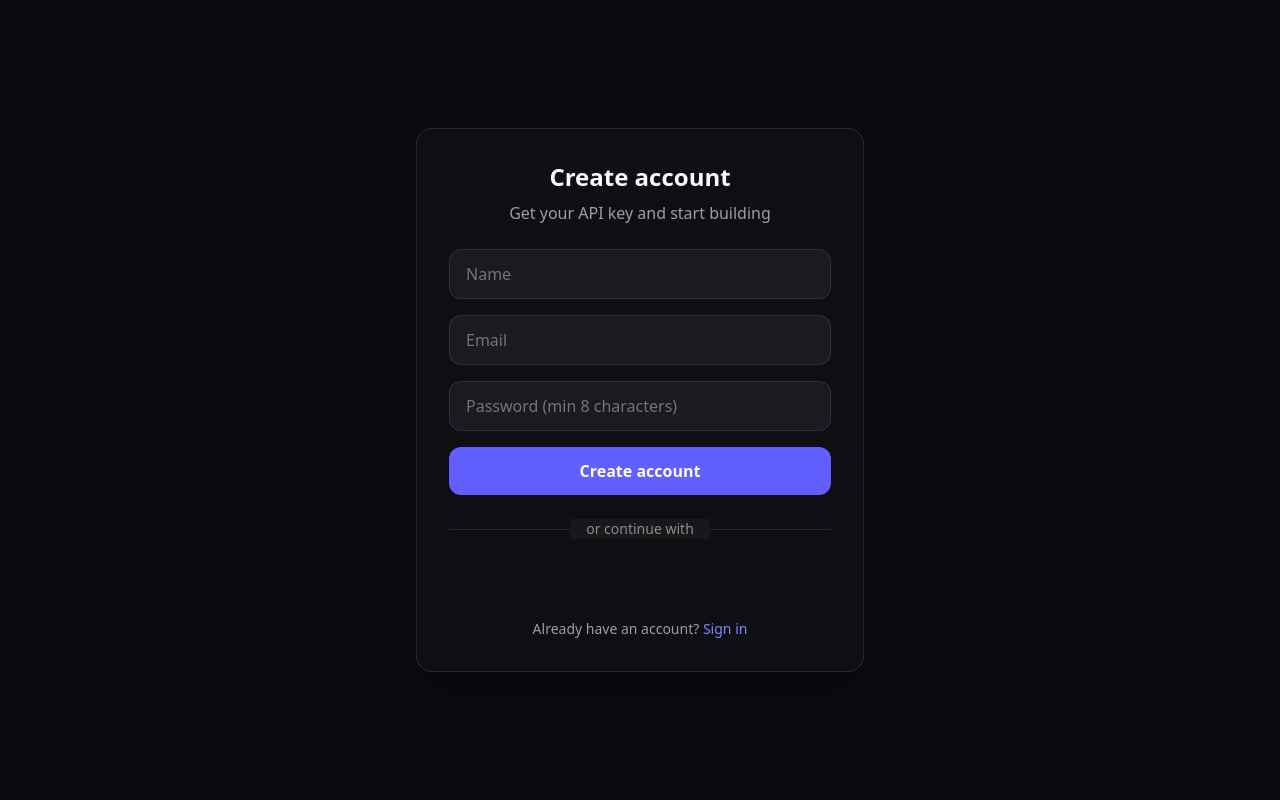
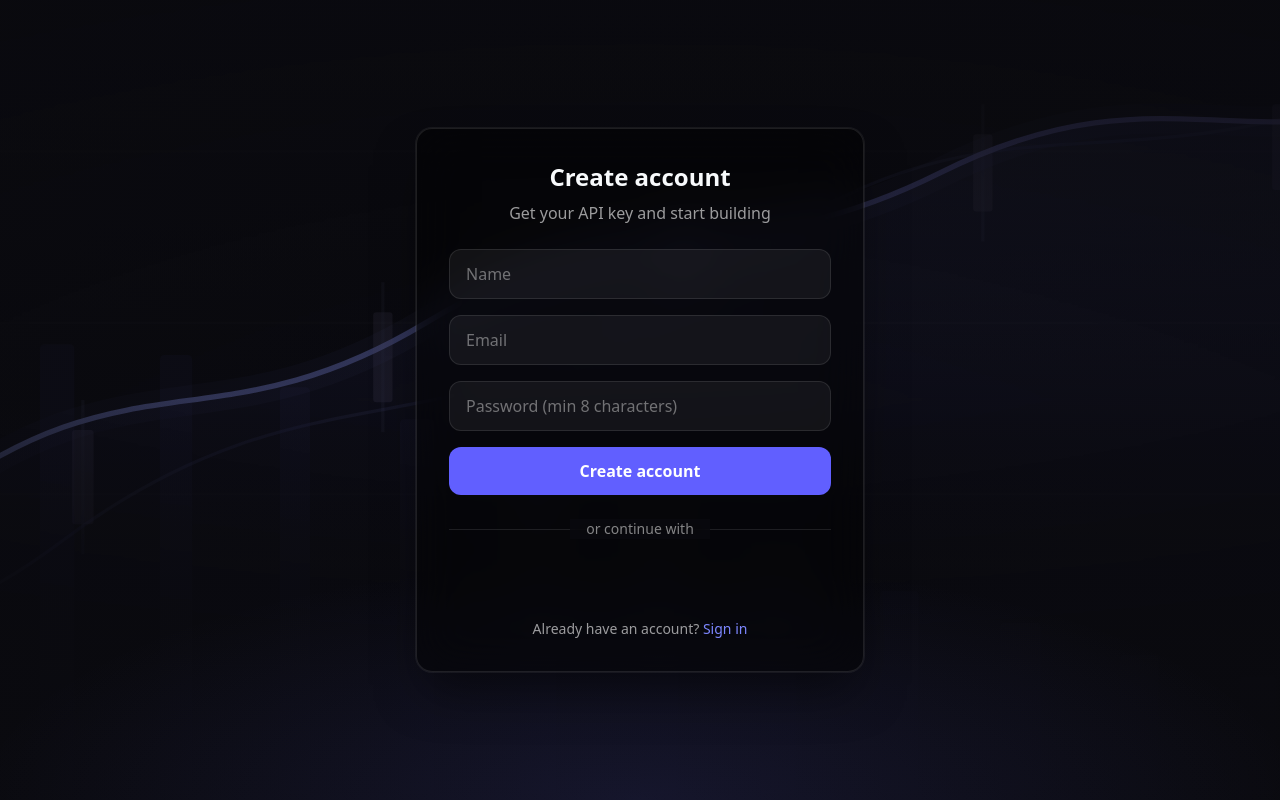
Before and after one commit to vickyramz514/cineprompt-ai, a Next.js app: page /auth/signup in a window 1280 px wide. Built offline with nearby package versions, Linux system fonts and the light colour scheme.

Commit message:
UI is fine

```diff
--- a/src/app/auth/login/page.tsx
+++ b/src/app/auth/login/page.tsx
@@ -6,6 +6,7 @@ import { useRouter } from "next/navigation";
 import { useAuth } from "@/hooks/useAuth";
 import { getAccessToken } from "@/lib/api";
 import GoogleLoginButton from "@/components/GoogleLoginButton";
+import AuthPageShell from "@/components/auth/AuthPageShell";
 
 export default function LoginPage() {
   const router = useRouter();
@@ -31,9 +32,9 @@ export default function LoginPage() {
   };
 
   return (
-    <div className="flex min-h-screen items-center justify-center px-4">
+    <AuthPageShell>
       <div className="w-full max-w-md">
-        <div className="rounded-2xl border border-white/10 bg-white/[0.02] p-8 shadow-2xl">
+        <div className="rounded-2xl border border-white/10 bg-black/45 p-8 shadow-2xl shadow-black/50 backdrop-blur-xl ring-1 ring-white/[0.06]">
           <div className="text-center">
             <h1 className="text-2xl font-bold">Welcome back</h1>
             <p className="mt-2 text-white/60">Sign in to Data Captain</p>
@@ -107,7 +108,7 @@ export default function LoginPage() {
                 <div className="w-full border-t border-white/10" />
               </div>
               <div className="relative flex justify-center text-sm">
-                <span className="bg-zinc-900 px-4 text-white/50">or continue with</span>
+                <span className="bg-[#0a0a0f]/85 px-4 text-white/50 backdrop-blur-sm">or continue with</span>
               </div>
             </div>
             <div className="mt-4 flex justify-center">
@@ -125,6 +126,6 @@ export default function LoginPage() {
           </p>
         </div>
       </div>
-    </div>
+    </AuthPageShell>
   );
 }
--- a/src/app/auth/signup/page.tsx
+++ b/src/app/auth/signup/page.tsx
@@ -6,6 +6,7 @@ import { useRouter, useSearchParams } from "next/navigation";
 import { useAuth } from "@/hooks/useAuth";
 import { getAccessToken } from "@/lib/api";
 import GoogleLoginButton from "@/components/GoogleLoginButton";
+import AuthPageShell from "@/components/auth/AuthPageShell";
 
 function SignupContent() {
   const router = useRouter();
@@ -33,9 +34,9 @@ function SignupContent() {
   };
 
   return (
-    <div className="flex min-h-screen items-center justify-center px-4">
+    <AuthPageShell>
       <div className="w-full max-w-md">
-        <div className="rounded-2xl border border-white/10 bg-white/[0.02] p-8 shadow-2xl">
+        <div className="rounded-2xl border border-white/10 bg-black/45 p-8 shadow-2xl shadow-black/50 backdrop-blur-xl ring-1 ring-white/[0.06]">
           <div className="text-center">
             <h1 className="text-2xl font-bold">Create account</h1>
             <p className="mt-2 text-white/60">Get your API key and start building</p>
@@ -89,7 +90,7 @@ function SignupContent() {
                 <div className="w-full border-t border-white/10" />
               </div>
               <div className="relative flex justify-center text-sm">
-                <span className="bg-zinc-900 px-4 text-white/50">or continue with</span>
+                <span className="bg-[#0a0a0f]/85 px-4 text-white/50 backdrop-blur-sm">or continue with</span>
               </div>
             </div>
             <div className="mt-4 flex justify-center">
@@ -107,13 +108,19 @@ function SignupContent() {
           </p>
         </div>
       </div>
-    </div>
+    </AuthPageShell>
   );
 }
 
 export default function SignupPage() {
   return (
-    <Suspense fallback={<div className="flex min-h-screen items-center justify-center">Loading...</div>}>
+    <Suspense
+      fallback={
+        <AuthPageShell>
+          <p className="text-white/50">Loading...</p>
+        </AuthPageShell>
+      }
+    >
       <SignupContent />
     </Suspense>
   );
--- /dev/null
+++ b/src/components/auth/AuthPageShell.tsx
@@ -0,0 +1,17 @@
+"use client";
+
+import type { ReactNode } from "react";
+import AuthMarketChartBackdrop from "@/components/landing/AuthMarketChartBackdrop";
+
+export default function AuthPageShell({ children }: { children: ReactNode }) {
+  return (
+    <div className="relative min-h-screen overflow-hidden bg-[#0a0a0f]">
+      <AuthMarketChartBackdrop />
+      <div className="pointer-events-none fixed inset-0 z-[1] bg-[radial-gradient(ellipse_88%_78%_at_50%_42%,rgba(10,10,15,0.58),rgba(10,10,15,0.9))]" />
+      <div className="pointer-events-none fixed inset-0 z-[1] bg-[radial-gradient(ellipse_100%_58%_at_50%_100%,rgba(99,102,241,0.13),transparent_52%)]" />
+      <div className="relative z-10 flex min-h-screen items-center justify-center px-4 py-12">
+        {children}
+      </div>
+    </div>
+  );
+}
--- /dev/null
+++ b/src/components/landing/AuthMarketChartBackdrop.tsx
@@ -0,0 +1,177 @@
+"use client";
+
+import { motion } from "framer-motion";
+
+/**
+ * Full-viewport animated market chart for auth pages (unique gradient ids vs hero).
+ */
+export default function AuthMarketChartBackdrop() {
+  return (
+    <div className="pointer-events-none fixed inset-0 z-0 overflow-hidden" aria-hidden>
+      <motion.div
+        className="absolute inset-0 flex min-h-full items-center justify-center"
+        initial={{ opacity: 0 }}
+        animate={{ opacity: 1 }}
+        transition={{ duration: 0.8 }}
+      >
+        <motion.div
+          className="flex h-[120vh] w-[130vw] min-w-full max-w-[1600px] items-end justify-center opacity-[0.92] sm:opacity-100"
+          animate={{ opacity: [0.88, 1, 0.88] }}
+          transition={{ duration: 10, repeat: Infinity, ease: "easeInOut" }}
+        >
+          <svg
+            className="h-full w-full max-h-[900px] shrink-0"
+            viewBox="0 0 1200 420"
+            preserveAspectRatio="xMidYMid slice"
+            xmlns="http://www.w3.org/2000/svg"
+          >
+            <defs>
+              <linearGradient id="auth-chart-area" x1="0" y1="0" x2="0" y2="1">
+                <stop offset="0%" stopColor="rgb(129, 140, 248)" stopOpacity="0.28" />
+                <stop offset="50%" stopColor="rgb(99, 102, 241)" stopOpacity="0.1" />
+                <stop offset="100%" stopColor="rgb(15, 15, 20)" stopOpacity="0" />
+              </linearGradient>
+              <linearGradient id="auth-chart-line" x1="0" y1="0" x2="1" y2="0">
+                <stop offset="0%" stopColor="rgb(165, 180, 252)" />
+                <stop offset="50%" stopColor="rgb(129, 140, 248)" />
+                <stop offset="100%" stopColor="rgb(167, 139, 250)" />
+              </linearGradient>
+              <linearGradient id="auth-chart-glow" x1="0" y1="0" x2="1" y2="0">
+                <stop offset="0%" stopColor="rgb(99, 102, 241)" stopOpacity="0" />
+                <stop offset="50%" stopColor="rgb(129, 140, 248)" stopOpacity="0.4" />
+                <stop offset="100%" stopColor="rgb(99, 102, 241)" stopOpacity="0" />
+              </linearGradient>
+            </defs>
+
+            {[80, 160, 240, 320].map((y) => (
+              <line
+                key={y}
+                x1="0"
+                y1={y}
+                x2="1200"
+                y2={y}
+                stroke="rgba(255,255,255,0.035)"
+                strokeWidth="1"
+              />
+            ))}
+
+            {[
+              [40, 280, 12],
+              [96, 260, 14],
+              [152, 240, 15],
+              [208, 220, 16],
+              [264, 200, 18],
+              [320, 210, 16],
+              [376, 205, 15],
+              [432, 190, 14],
+              [488, 175, 16],
+              [544, 150, 17],
+              [600, 130, 18],
+              [656, 115, 17],
+              [712, 95, 18],
+              [768, 80, 19],
+              [824, 65, 18],
+              [880, 55, 17],
+              [936, 48, 16],
+              [992, 38, 18],
+              [1048, 32, 16],
+              [1104, 25, 15],
+              [1160, 20, 14],
+            ].map(([x, h, w], i) => (
+              <rect
+                key={i}
+                x={x as number}
+                y={380 - (h as number)}
+                width={w as number}
+                height={h as number}
+                rx="2"
+                fill="rgba(99, 102, 241, 0.1)"
+              />
+            ))}
+
+            <motion.path
+              fill="url(#auth-chart-area)"
+              initial={{ opacity: 0 }}
+              animate={{ opacity: 1 }}
+              transition={{ duration: 1.4, ease: "easeOut" }}
+              d="M0,380 L0,300 C100,280 160,330 260,250 C360,170 400,220 500,160 C600,100 640,140 740,90 C840,40 880,85 980,55 C1060,32 1120,60 1200,40 L1200,380 Z"
+            />
+
+            <motion.path
+              fill="none"
+              stroke="url(#auth-chart-line)"
+              strokeWidth="2.5"
+              strokeLinecap="round"
+              strokeLinejoin="round"
+              initial={{ pathLength: 0, opacity: 0 }}
+              animate={{ pathLength: 1, opacity: 1 }}
+              transition={{ duration: 2.2, ease: [0.22, 1, 0.36, 1] }}
+              d="M0,300 C100,280 160,330 260,250 C360,170 400,220 500,160 C600,100 640,140 740,90 C840,40 880,85 980,55 C1060,32 1120,60 1200,40"
+            />
+
+            <motion.path
+              fill="none"
+              stroke="url(#auth-chart-glow)"
+              strokeWidth="14"
+              strokeLinecap="round"
+              strokeLinejoin="round"
+              opacity={0.32}
+              initial={{ pathLength: 0 }}
+              animate={{ pathLength: 1 }}
+              transition={{ duration: 2.2, ease: [0.22, 1, 0.36, 1], delay: 0.12 }}
+              d="M0,300 C100,280 160,330 260,250 C360,170 400,220 500,160 C600,100 640,140 740,90 C840,40 880,85 980,55 C1060,32 1120,60 1200,40"
+            />
+
+            <motion.path
+              fill="none"
+              stroke="rgba(129, 140, 248, 0.4)"
+              strokeWidth="1.5"
+              strokeDasharray="6 10"
+              strokeLinecap="round"
+              initial={{ pathLength: 0, opacity: 0 }}
+              animate={{ pathLength: 1, opacity: 0.5 }}
+              transition={{ duration: 2.6, ease: "easeInOut", delay: 0.35 }}
+              d="M0,332 C120,298 210,352 330,262 C450,172 515,228 635,138 C755,48 805,95 925,58 C1015,28 1095,72 1200,52"
+            />
+
+            {[
+              [230, 265, 40, 8],
+              [340, 210, 44, 10],
+              [480, 155, 42, 9],
+              [620, 105, 38, 10],
+              [760, 72, 36, 9],
+              [900, 58, 40, 10],
+            ].map(([x, y, h, w], i) => (
+              <motion.g
+                key={`ac-${i}`}
+                initial={{ opacity: 0, y: 10 }}
+                animate={{ opacity: 0.38, y: 0 }}
+                transition={{ delay: 0.85 + i * 0.08, duration: 0.45 }}
+              >
+                <rect
+                  x={(x as number) - (w as number) / 2}
+                  y={y as number}
+                  width={w as number}
+                  height={h as number}
+                  rx="1.5"
+                  fill="rgba(196, 181, 253, 0.5)"
+                />
+                <line
+                  x1={x as number}
+                  y1={(y as number) - 14}
+                  x2={x as number}
+                  y2={(y as number) + (h as number) + 14}
+                  stroke="rgba(165, 180, 252, 0.32)"
+                  strokeWidth="1.5"
+                />
+              </motion.g>
+            ))}
+          </svg>
+        </motion.div>
+      </motion.div>
+
+      <div className="absolute inset-0 bg-gradient-to-t from-[#0a0a0f] via-transparent to-[#0a0a0f]/40" />
+      <div className="absolute inset-0 bg-gradient-to-b from-[#0a0a0f]/50 via-transparent to-[#0a0a0f]/70" />
+    </div>
+  );
+}
```
